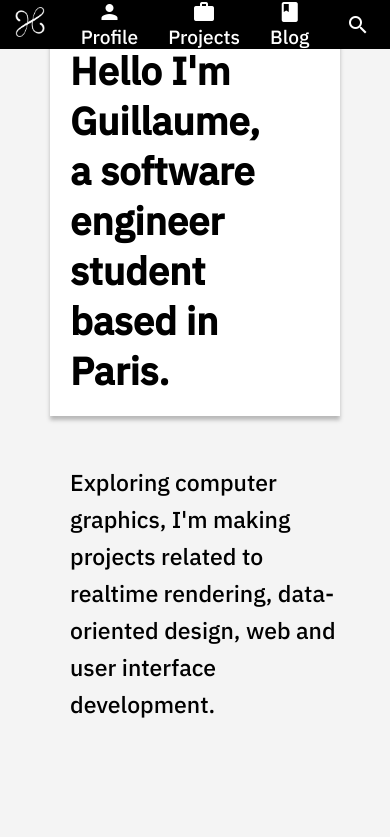
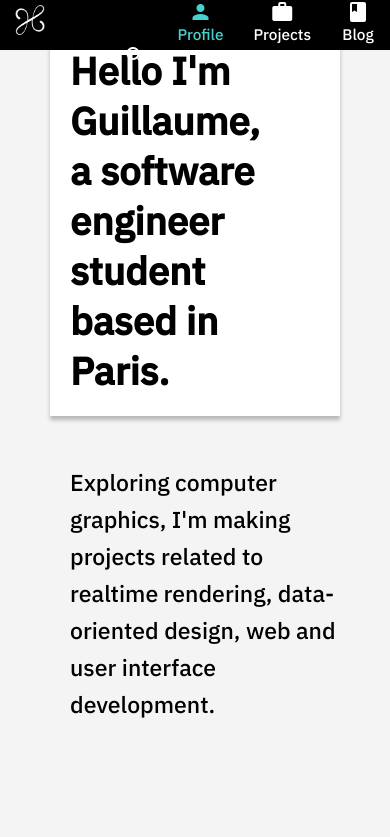
Before and after one commit to guillaume-haerinck/portfolio, a Vue app: page / in a window 390 px wide. Shown: the top 837 px of the page. Built offline with nearby package versions, Linux system fonts and the light colour scheme.

Commit message:
Menu done

```diff
--- a/src/components/Menu.vue
+++ b/src/components/Menu.vue
@@ -1,6 +1,6 @@
 <template>
   <div class="menu">
-    <div class="menu-logo">
+    <div class="menu-logo" v-if="!isMobile">
       <router-link class="menu-item" to="/">
         <img src="img/logo-white.png" />
       </router-link>
@@ -21,19 +21,23 @@
       </a>
     </div>
 
-    <div class="menu-items">
-      <router-link class="menu-item" to="/projects">
-        <i class="material-icons">search</i>
-      </router-link>
+    <div class="menu-items menu-search">
+      <i class="material-icons">search</i>
     </div>
   </div>
 </template>
 
 <script lang="ts">
 import { defineComponent } from 'vue'
+import { store } from '@/store'
 
 export default defineComponent({
-  name: 'Menu'
+  name: 'Menu',
+  computed: {
+    isMobile() {
+      return store.state.isMobile;
+    }
+  }
 });
 </script>
 
@@ -41,21 +45,17 @@ export default defineComponent({
 .menu {
   position: fixed;
   display: grid;
-  grid-template-columns: 1fr 3fr 1fr;
+  grid-template-columns: 1fr 4fr 1fr;
   align-items: center;
+  height: 50px;
   top: 0;
   background-color: black;
   width: 100%;
   color: white;
 }
 
-.menu-logo {
-  width: 60px;
-  margin: 5px 0px;
-}
-
 .menu-logo img {
-  width: 100%;
+  height: 30px;
 }
 
 .menu-items {
@@ -78,8 +78,31 @@ export default defineComponent({
   margin: 0px 5px;
 }
 
-.menu-item:hover {
+.menu-search {
+  margin: 0px 15px;
+}
+
+.menu-item:hover, .menu-search:hover {
   color: gray;
+  cursor: pointer;
+}
+
+.router-link-active {
+  color: mediumturquoise;
+}
+
+@media screen and (max-width: 650px) {
+  .menu {
+    grid-template-columns: 4fr 1fr;
+  }
+
+  .menu-items:first-child {
+    justify-self: left;
+  }
+
+  .menu-item {
+    font-size: 0.8em;
+  }
 }
 
 </style>
```
